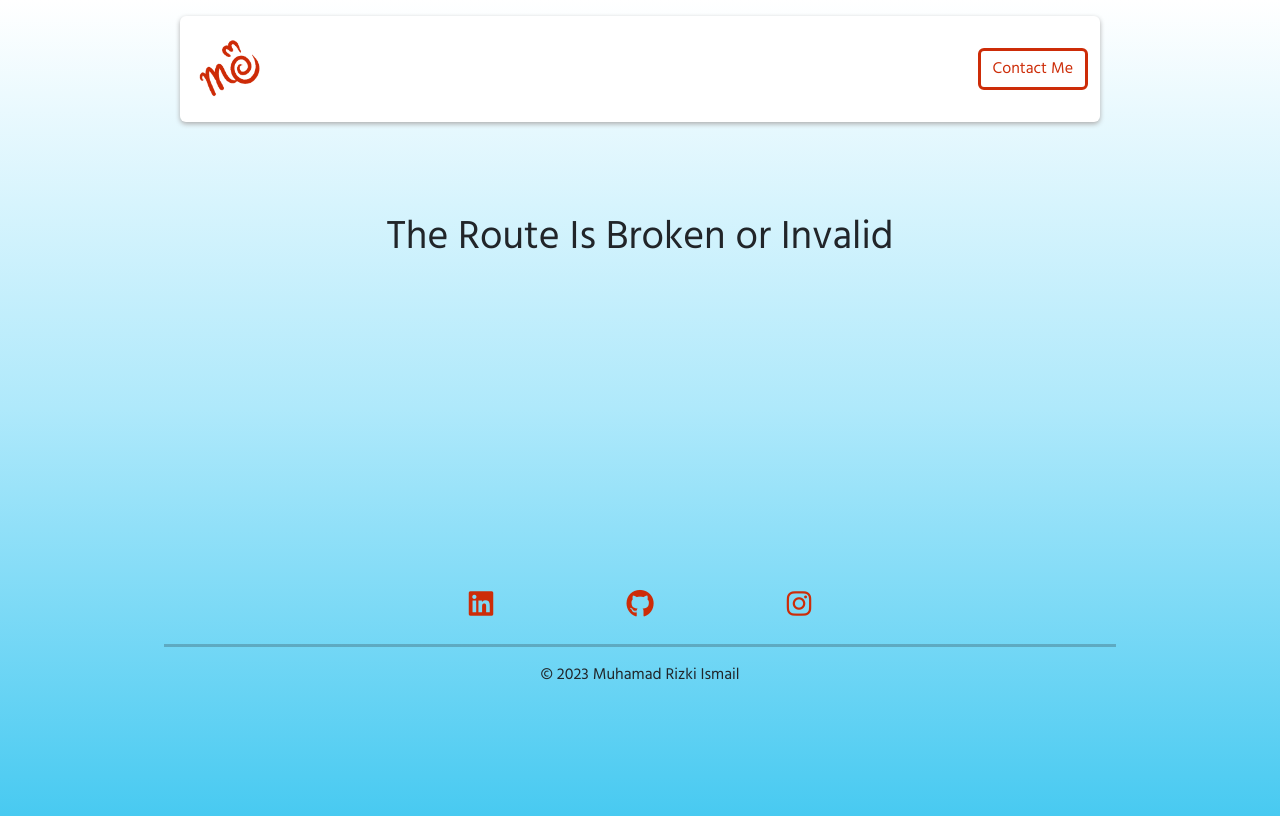
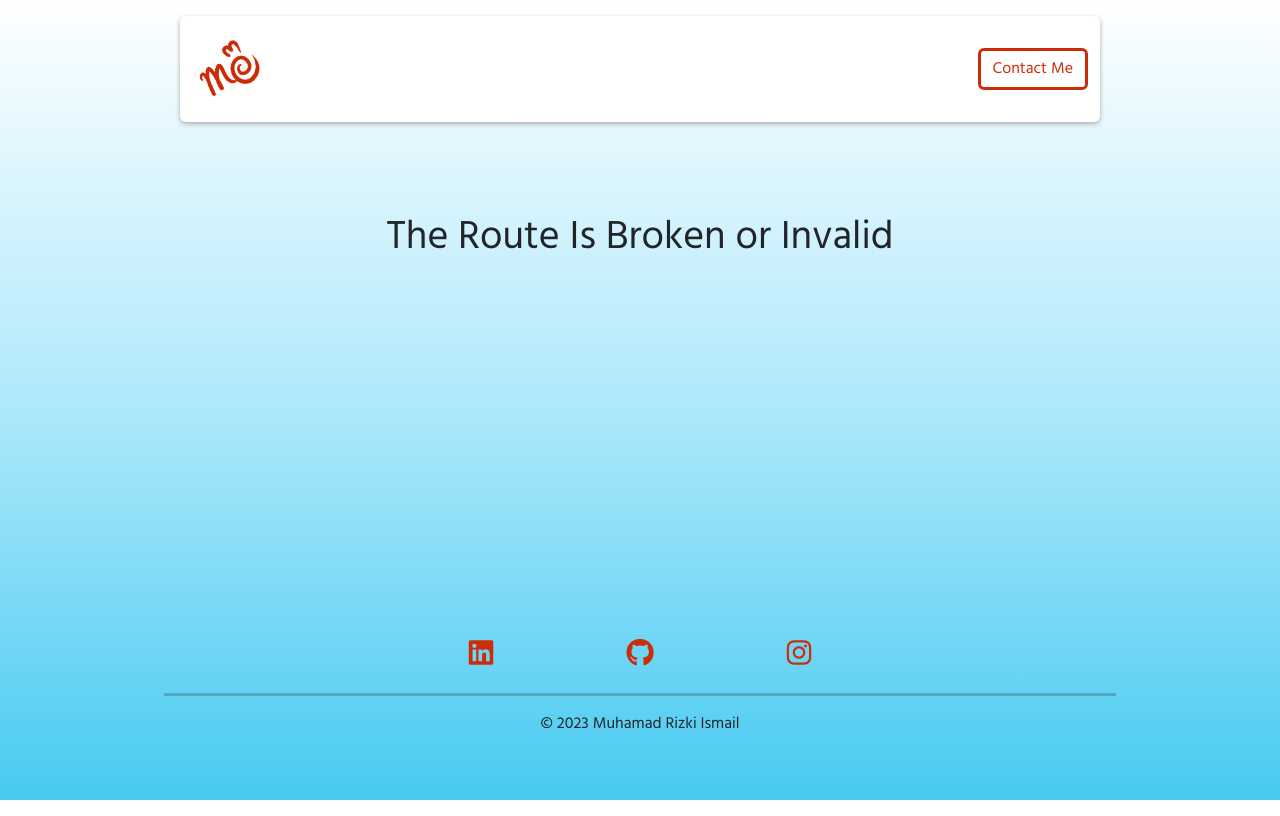
Before and after one commit to rizkiismail9a/rizki-ismail-page, a Vue app: page /images in a window 1280 px wide. Built offline with nearby package versions, Linux system fonts and the light colour scheme.

Commit message:
fixing bug

```diff
--- a/src/App.vue
+++ b/src/App.vue
@@ -1,6 +1,10 @@
 <template>
-  <router-view></router-view>
-  <footer-part></footer-part>
+  <div class="d-flex flex-column f">
+    <div class="flex-grow-1 flex-shrink-1 w-100">
+      <router-view></router-view>
+    </div>
+    <footer-part></footer-part>
+  </div>
 </template>
 
 <script>
@@ -12,3 +16,8 @@ export default {
   },
 };
 </script>
+<style>
+.f {
+  min-height: 100vh;
+}
+</style>
--- a/src/components/NavBar.vue
+++ b/src/components/NavBar.vue
@@ -3,9 +3,6 @@
     <nav class="navbar navbar-expand-lg m-3 rounded bg-white">
       <div class="container d-flex flex-md-row flex-column m-auto">
         <router-link class="navbar-brand" to="/"><img src="../assets/images/logo.webp" alt="senimentari logo" style="width: 80px" /></router-link>
-        <!-- <button class="navbar-toggler" type="button" data-bs-toggle="collapse" data-bs-target="#navbarNavAltMarkup" aria-controls="navbarNavAltMarkup" aria-expanded="false" aria-label="Toggle navigation">
-          <span class="navbar-toggler-icon"></span>
-        </button> -->
         <div class="navbar-nav navbar__button">
           <router-link to="/contact-me" class="btn btn-primary contact__link">Contact Me</router-link>
         </div>
--- a/src/views/portfolioPage.vue
+++ b/src/views/portfolioPage.vue
@@ -60,10 +60,10 @@
               merge, and so on. He is also now on the way in learning React Js and backend.
             </p>
           </div>
-          <div class="row web__img">
-            <a v-for="web in webs" :key="web.id" :href="web.domain" class="font-red col-md-6 p-2 border-0 mx-auto">
+          <div class="container row justify-content-between web__img">
+            <a v-for="web in webs" :key="web.id" :href="web.domain" class="font-red col-md-6 p-2 border-0">
               <div class="img__wrapper" style="width: 100%">
-                <img :src="path + web.fileName" alt="tokobukumentari landing page" class="w-100 object-fit-contain mb-3 rounded" />
+                <img :src="path + web.fileName" :alt="web.fileName.split('.')[0]" class="w-100 object-fit-contain mb-3 rounded" />
                 <h2>{{ web.title }}</h2>
                 <div class="tech-and-date d-flex justify-content-between mb-3">
                   <div class="tech__img">
@@ -84,7 +84,7 @@
           <div class="container row justify-content-between">
             <a v-for="cerpen in cerpenCerpen" :key="cerpen.id" :href="cerpen.link" class="font-red col-md-6 p-2 border-0">
               <div class="img__wrapper">
-                <img :src="cerpen.fileName" alt="tokobukumentari landing page" class="w-100 object-fit-contain mb-3 rounded" />
+                <img :src="cerpen.fileName" :alt="cerpen.fileName.split('.')[0]" class="w-100 object-fit-contain mb-3 rounded" />
                 <p>{{ cerpen.title }}</p>
                 <p style="color: black; text-align: justify">{{ cerpen.description }}</p>
               </div>
```
Also changed, not shown: public/images/tokobukumentari.webp (renamed from src/assets/images/tokobukumentari.webp).
